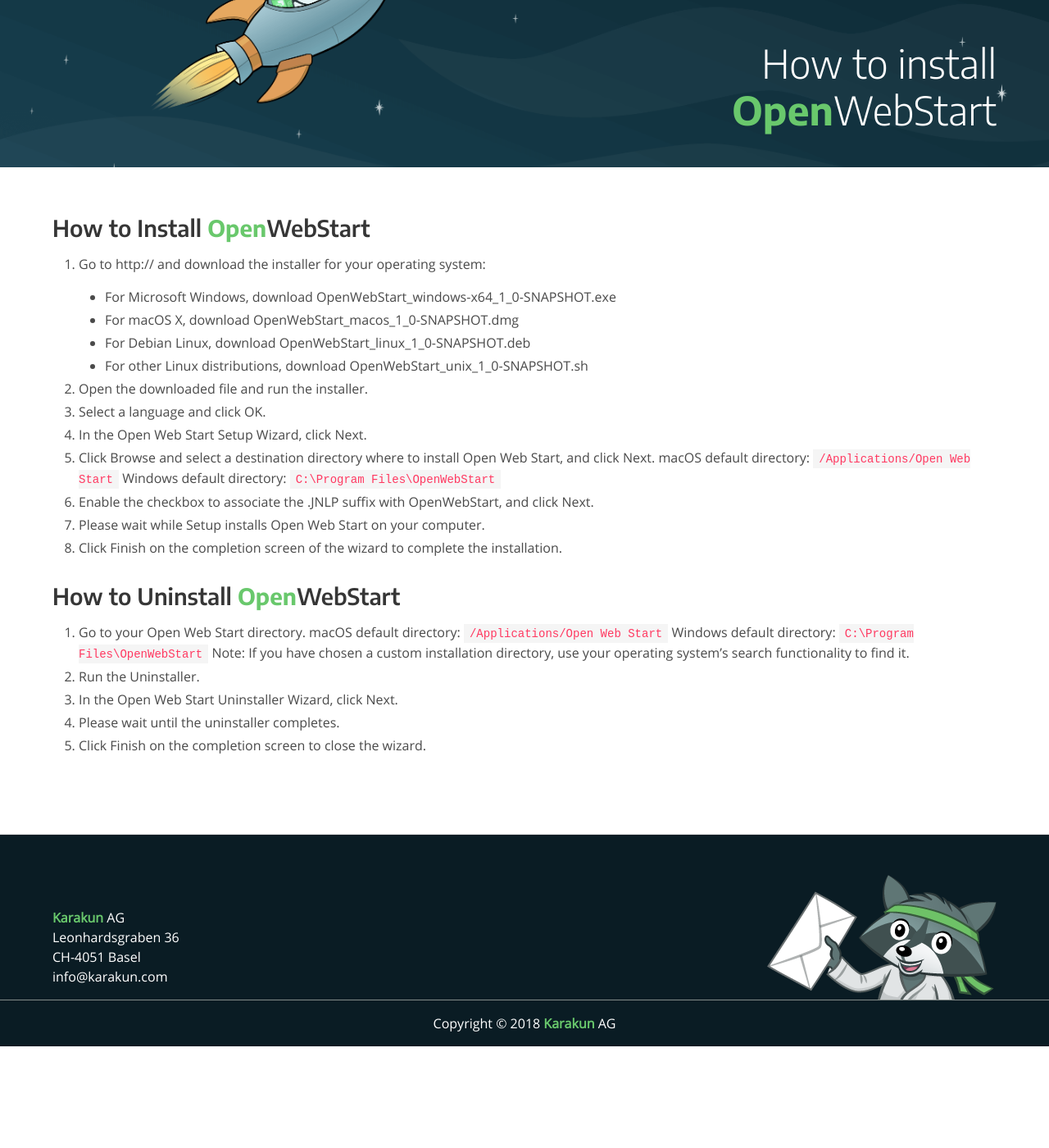
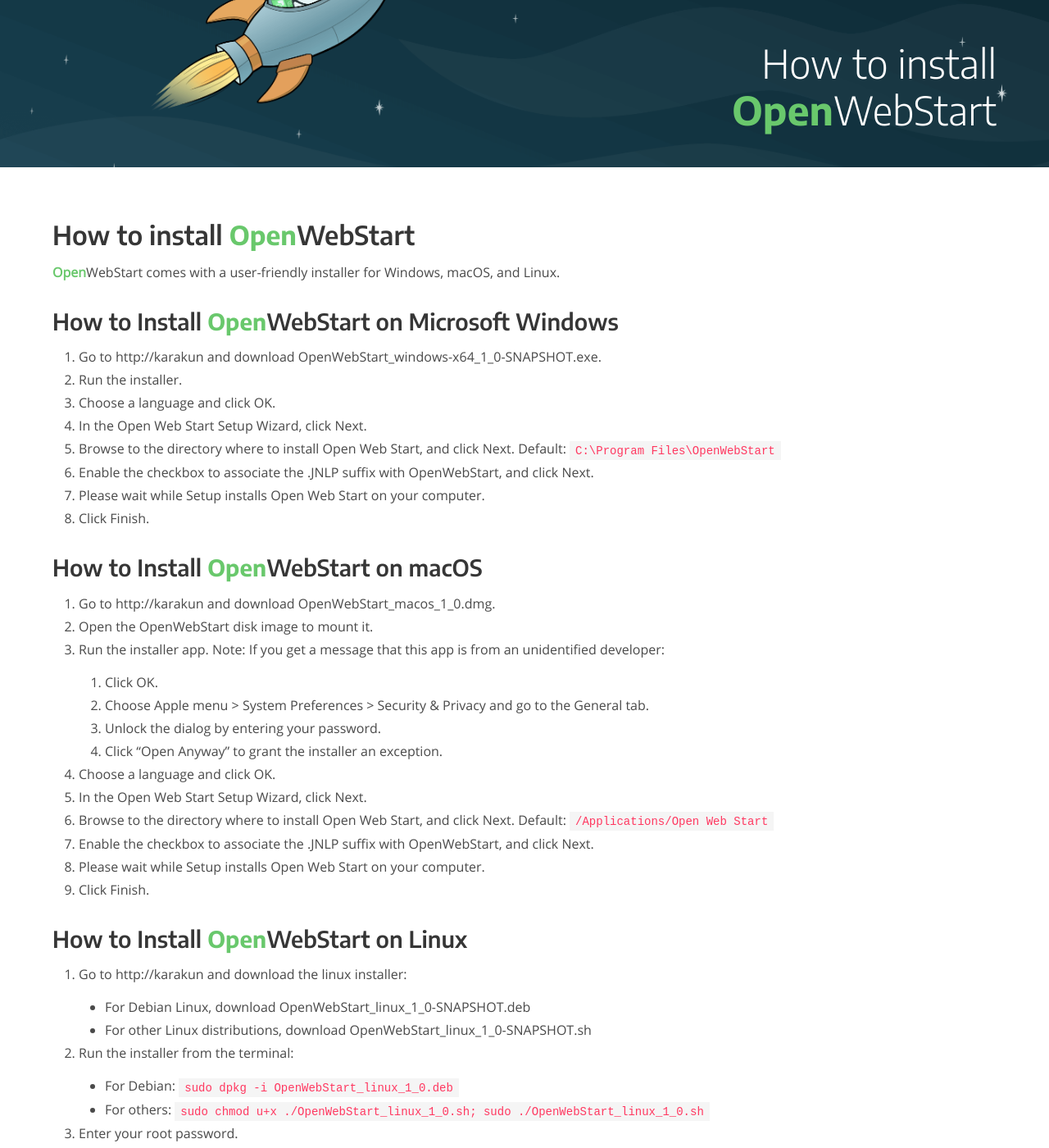
Before and after one commit to karakun/openwebstart-page, a Jekyll site: the page built from installation.md, in a window 1280 px wide and 1400 px high, scrolled down 276 px. Shown: the whole window at 82% size. Built offline with Jekyll 4.4.1, drawn with Linux system fonts in a browser that asks for light colours; comment, search, counter and statistics services are not loaded; before the commit the page ends 1552 px from its top, so only the background shows below that; some of the changed text lies outside the part shown.

Commit message:
Update installation.md
Unterscheidung nach Betriebssystem. Benutzungsanleitung.

```diff
--- a/installation.md
+++ b/installation.md
@@ -10,24 +10,71 @@
   bottom: false
 ---
 
-## How to Install <span class="my-karakun">Open</span>WebStart
+# How to install <span class="my-karakun">Open</span>WebStart
 
-1. Go to http:// and download the installer for your operating system:
-  * For Microsoft Windows, download OpenWebStart_windows-x64_1_0-SNAPSHOT.exe
-  * For macOS X, download OpenWebStart_macos_1_0-SNAPSHOT.dmg
+<span class="my-karakun">Open</span>WebStart comes with a user-friendly installer for Windows, macOS, and Linux.
+
+## How to Install <span class="my-karakun">Open</span>WebStart on Microsoft Windows
+
+1. Go to http://karakun and download OpenWebStart_windows-x64_1_0-SNAPSHOT.exe.
+1. Run the installer.
+1. Choose a language and click OK.
+1. In the Open Web Start Setup Wizard, click Next.
+1. Browse to the directory where to install Open Web Start, and click Next.
+   Default: `C:\Program Files\OpenWebStart`
+1. Enable the checkbox to associate the .JNLP suffix with OpenWebStart, and click Next.
+1. Please wait while Setup installs Open Web Start on your computer.
+1. Click Finish.
+
+## How to Install <span class="my-karakun">Open</span>WebStart on macOS
+
+1. Go to http://karakun and download OpenWebStart_macos_1_0.dmg.
+1. Open the OpenWebStart disk image to mount it.
+1. Run the installer app.
+   Note: If you get a message that this app is from an unidentified developer:
+   1. Click OK.
+   1. Choose Apple menu > System Preferences > Security & Privacy and go to the General tab.
+   1. Unlock the dialog by entering your password.
+   1. Click “Open Anyway” to grant the installer an exception.
+1. Choose a language and click OK.
+1. In the Open Web Start Setup Wizard, click Next.
+1. Browse to the directory where to install Open Web Start, and click Next.
+   Default: `/Applications/Open Web Start`
+1. Enable the checkbox to associate the .JNLP suffix with OpenWebStart, and click Next.
+1. Please wait while Setup installs Open Web Start on your computer.
+1. Click Finish.
+
+## How to Install <span class="my-karakun">Open</span>WebStart on Linux
+
+1. Go to http://karakun and download the linux installer:
   * For Debian Linux, download OpenWebStart_linux_1_0-SNAPSHOT.deb
-  * For other Linux distributions, download OpenWebStart_unix_1_0-SNAPSHOT.sh
-1. Open the downloaded file and run the installer.
+  * For other Linux distributions, download OpenWebStart_linux_1_0-SNAPSHOT.sh
+1. Run the installer from the terminal:
+   * For Debian: `sudo dpkg -i OpenWebStart_linux_1_0.deb`
+   * For others: `sudo chmod u+x ./OpenWebStart_linux_1_0.sh; sudo ./OpenWebStart_linux_1_0.sh`
+1. Enter your root password.
 1. Select a language and click OK.
 1. In the Open Web Start Setup Wizard, click Next.
-1. Click Browse and select a destination directory where to install Open Web Start, and click Next.
-   macOS default directory: `/Applications/Open Web Start`
-   Windows default directory: `C:\Program Files\OpenWebStart`
+1. Browse to the directory where to install Open Web Start, and click Next.
+   Default: /opt/openwebstart
 1. Enable the checkbox to associate the .JNLP suffix with OpenWebStart, and click Next.
 1. Please wait while Setup installs Open Web Start on your computer.
-1. Click Finish on the completion screen of the wizard to complete the installation.
+1. Click Finish.
 
-## How to Uninstall <span class="my-karakun">Open</span>WebStart
+# How to Use <span class="my-karakun">Open</span>WebStart
+
+<span class="my-karakun">Open</span>WebStart installs an executable called `javaws`. Open the terminal and use `javaws` to run your existing Java Web Start applications (.jnlp file suffix).
+
+* Windows:
+  `C:\Program Files\OpenWebStart\javaws myApp.jnlp`
+* macOS:
+  `/Applications/Open Web Start/javaws myApp.jnlp`
+* Linux:
+  `/opt/openwebstart/javaws myApp.jnlp`
+
+During the development phase, the <span class="my-karakun">Open</span>WebStart installer will not change your existing Oracle `javaws` executable.
+
+# How to Uninstall <span class="my-karakun">Open</span>WebStart
 
 1. Go to your Open Web Start directory.
    macOS default directory: `/Applications/Open Web Start`
```
